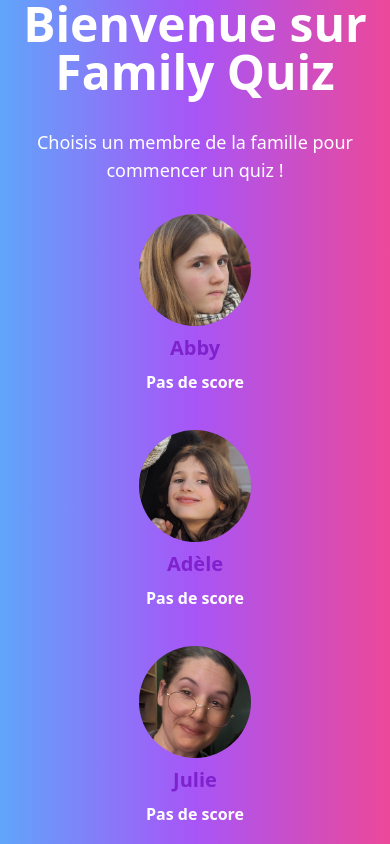
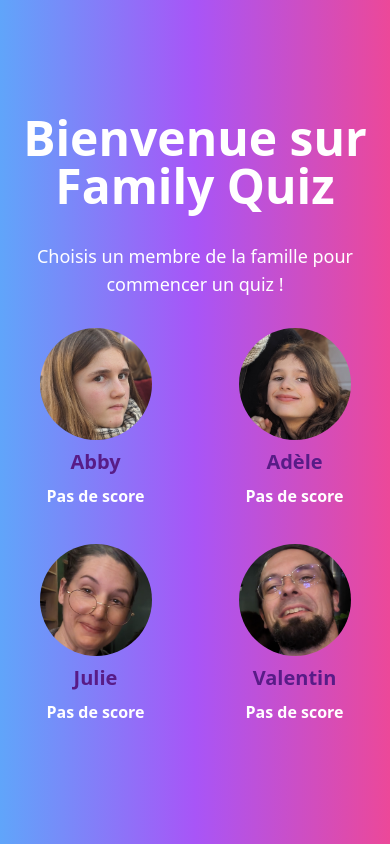
Before and after one commit to val--/family-quiz, a Next.js app: page / in a window 390 px wide. Shown: the top 844 px of the page. Built offline with nearby package versions, Linux system fonts and the light colour scheme.

Commit message:
Styling fix, and fix the last answer display

```diff
--- a/app/components/quiz/quiz.tsx
+++ b/app/components/quiz/quiz.tsx
@@ -37,10 +37,12 @@ const Quiz: React.FC<QuizProps> = ({ title, questions }) => {
         setNextQuestionIndex(null); // Reset the nextQuestionIndex
       }, 5000);
     } else {
-      setShowResult(true);
-      if (currentUser) {
-        localStorage.setItem(`score_${currentUser.id}`, (score + (isCorrect ? 1 : 0)).toString());
-      }
+      setTimeout(() => {
+        setShowResult(true);
+        if (currentUser) {
+          localStorage.setItem(`score_${currentUser.id}`, (score + (isCorrect ? 1 : 0)).toString());
+        }
+      }, 5000);
     }
   };
 
--- a/app/page.tsx
+++ b/app/page.tsx
@@ -63,18 +63,18 @@ export default function Home() {
   };
 
   return (
-    <div className="min-h-screen flex flex-col items-center justify-center bg-gradient-to-r from-blue-400 via-purple-500 to-pink-500">
+    <div className="min-h-screen flex flex-col items-center justify-center bg-gradient-to-r from-blue-400 via-purple-500 to-pink-500 p-2">
       <div className="text-center">
         <h1 className="text-white text-5xl font-bold mb-8">Bienvenue sur Family Quiz</h1>
         <p className="text-white text-lg mb-6">Choisis un membre de la famille pour commencer un quiz !</p>
 
-        <div className="grid grid-cols-1 sm:grid-cols-2 md:grid-cols-4 gap-6 place-items-center">
+        <div className="grid grid-cols-2 sm:grid-cols-2 md:grid-cols-4 gap-6 place-items-center">
           {members.map((member) => (
             <Link
               key={member.id}
               href={`/quiz/`}
               onClick={() => handleStartQuiz(member)}
-              className="relative flex flex-col items-center justify-center text-purple-700 hover:text-white transition-all duration-300 font-semibold w-48 h-48 rounded-full hover:bg-purple-700 hover:scale-105"
+              className="relative flex flex-col items-center justify-center text-purple-900 hover:text-white transition-all duration-300 font-semibold w-48 h-48 rounded-full hover:scale-110"
             >
               <img
                 src={member.photo}
```
